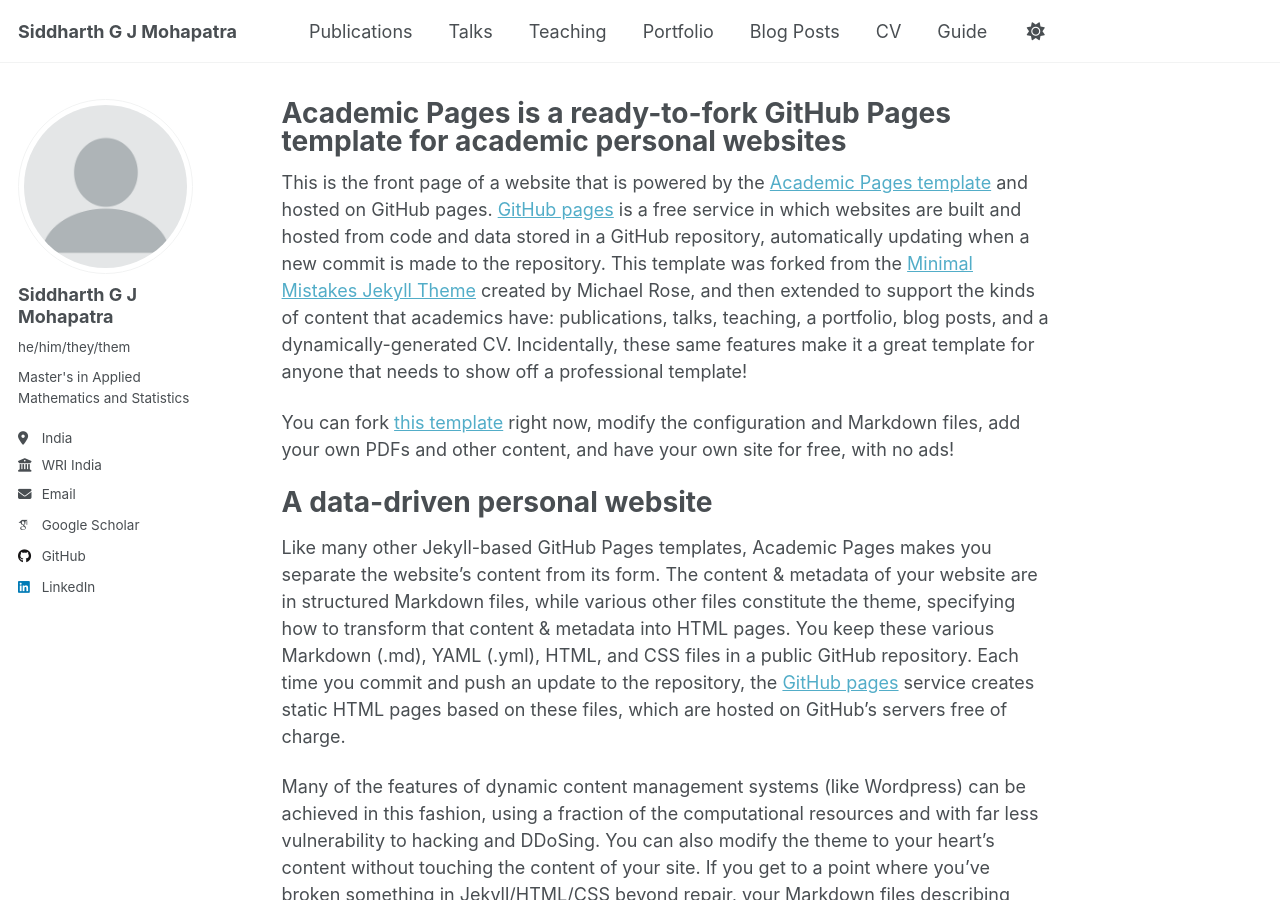
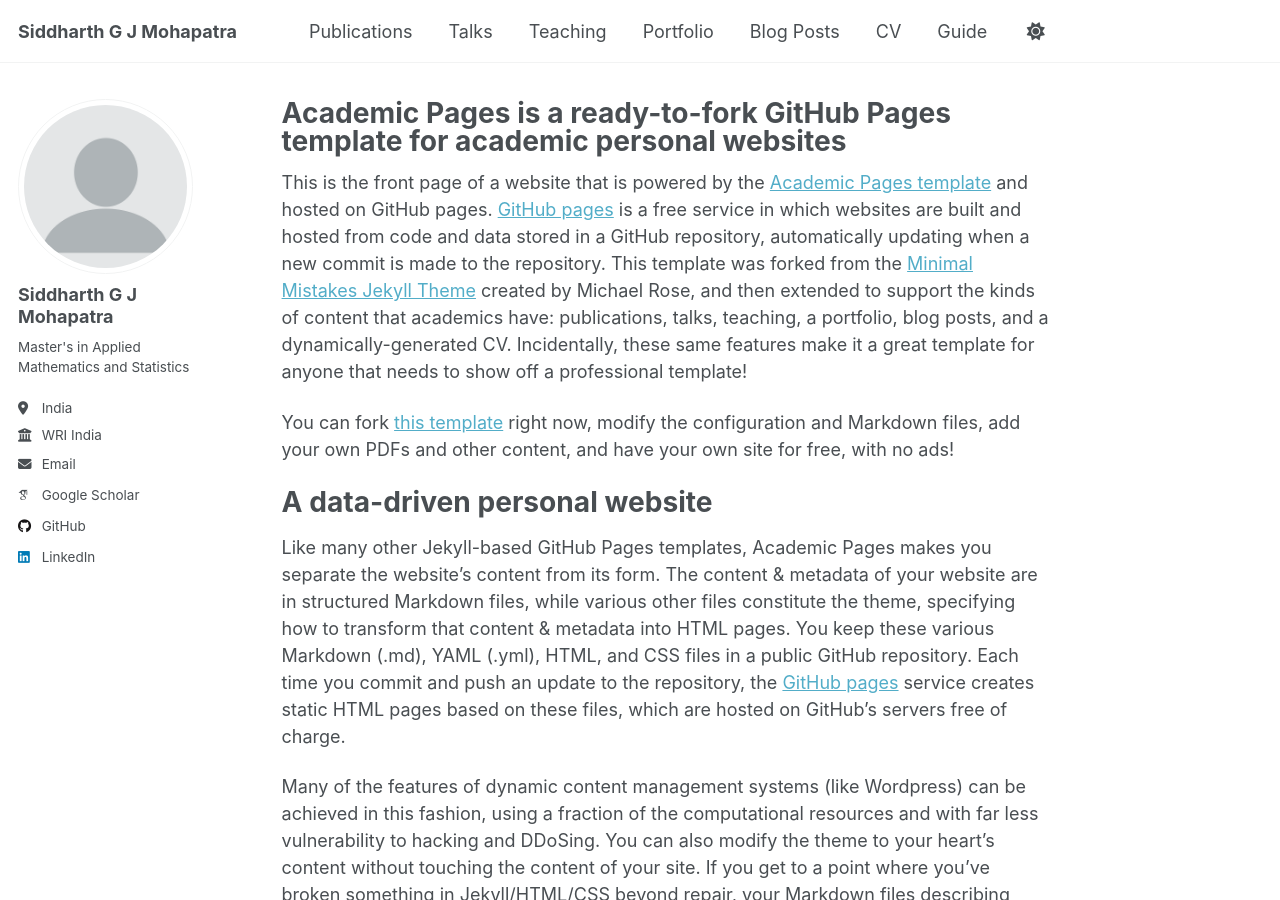
Before and after one commit to siddharthgjmohapatra/siddharthgjmohapatra.github.io, a Jekyll site: the page built from _pages/about.md, in a window 1280 px wide and 900 px high. Built offline with Jekyll 4.4.1, drawn with Linux system fonts in a browser that asks for light colours; some web fonts are replaced; a script that is not in the unit is left out.

Commit message:
Update _config.yml

```diff
--- a/_config.yml
+++ b/_config.yml
@@ -24,7 +24,7 @@ author:
   # Biographic information
   avatar           : "profile.png"
   name             : "Siddharth G J Mohapatra"
-  pronouns         : "he/him/they/them"
+  pronouns         : # "he/him/they/them"
   bio              : "Master's in Applied Mathematics and Statistics"
   location         : "India"
   employer         : "WRI India"
```
